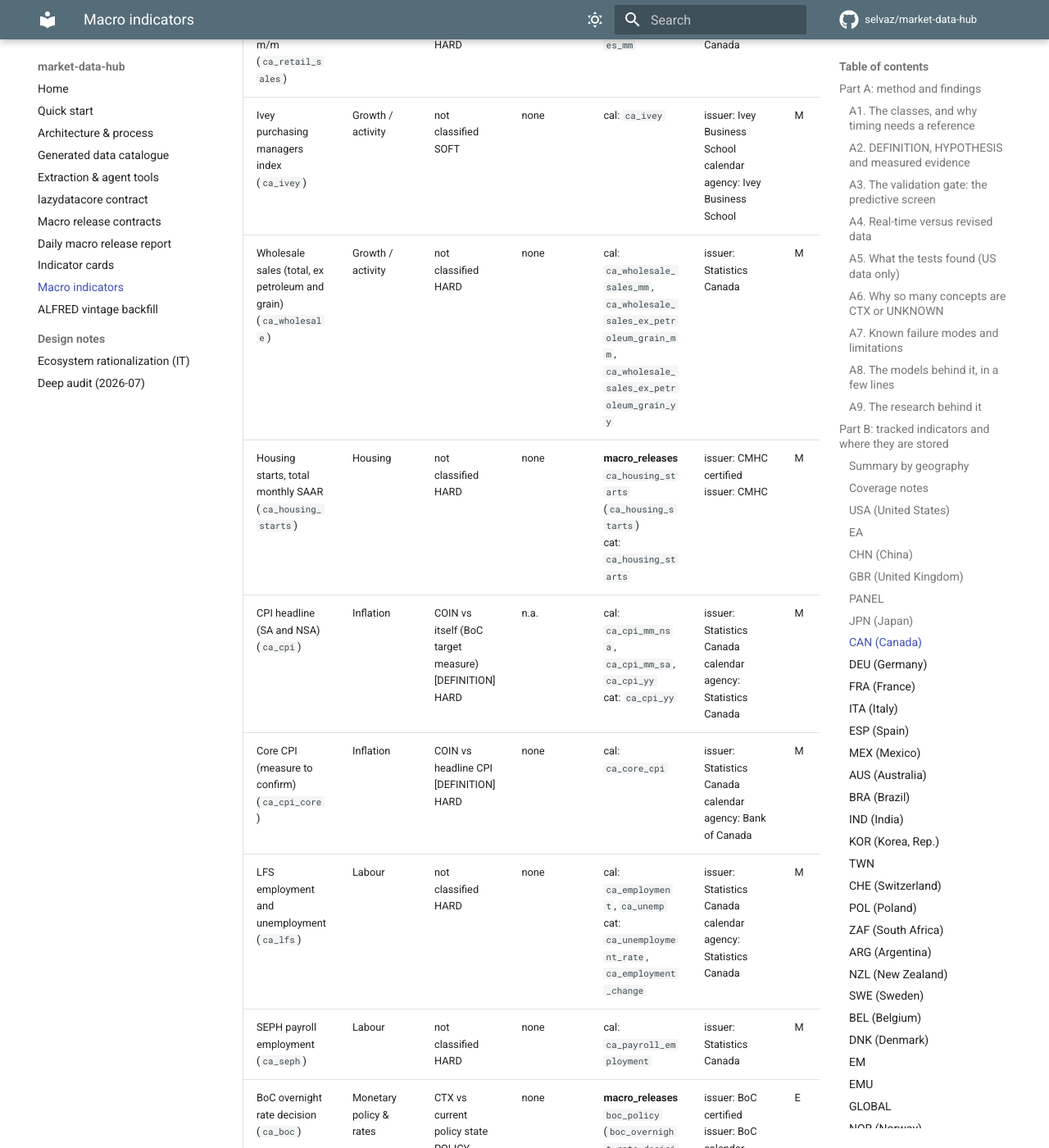
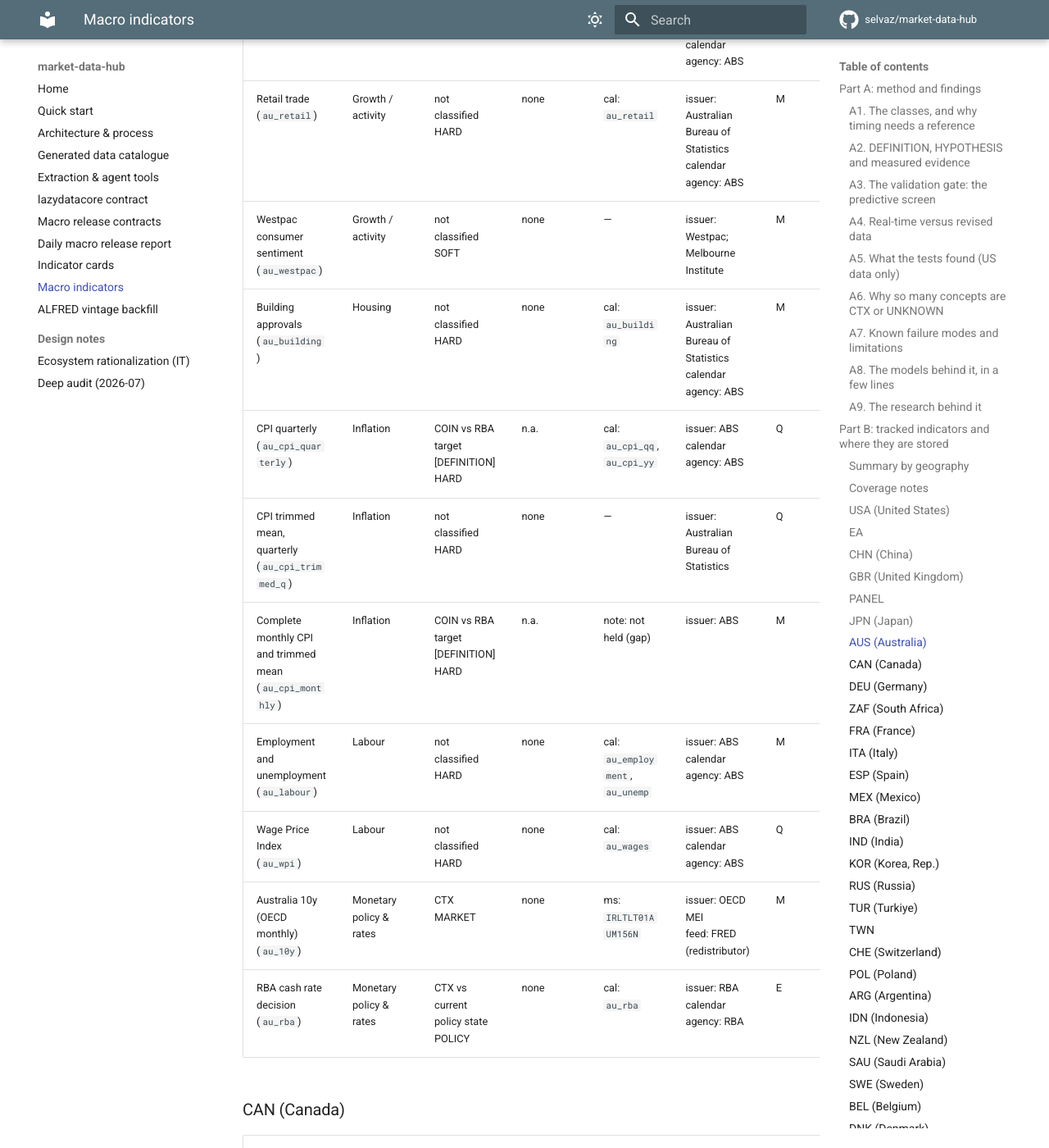
Before and after one commit to selvaz/market-data-hub, an MkDocs documentation site: the page built from docs/macro-indicators.md, in a window 1280 px wide and 1400 px high, scrolled down 50077 px. Shown: the whole window at 82% size. Built offline with MkDocs 1.6.1 and Material for MkDocs 9.7.7, drawn with Linux system fonts in a browser that asks for light colours; comment, search, counter and statistics services are not loaded; some of the changed text lies outside the part shown.

Commit message:
Add real-economy cards for underrepresented countries

```diff
--- a/docs/macro-indicators.md
+++ b/docs/macro-indicators.md
@@ -391,22 +391,26 @@
 | GBR (United Kingdom) | 20 | 10 | 7 | 0 | 7 | 1 | 4 | 8 |
 | PANEL | 17 | 1 | 0 | 1 | 0 | 0 | 14 | 2 |
 | JPN (Japan) | 15 | 8 | 1 | 0 | 6 | 0 | 4 | 5 |
+| AUS (Australia) | 14 | 0 | 0 | 0 | 2 | 0 | 3 | 9 |
 | CAN (Canada) | 13 | 2 | 1 | 0 | 3 | 0 | 3 | 7 |
 | DEU (Germany) | 13 | 1 | 0 | 1 | 4 | 1 | 1 | 6 |
+| ZAF (South Africa) | 11 | 0 | 0 | 0 | 0 | 0 | 5 | 6 |
 | FRA (France) | 10 | 0 | 0 | 0 | 3 | 0 | 1 | 6 |
 | ITA (Italy) | 10 | 0 | 0 | 0 | 4 | 1 | 1 | 4 |
 | ESP (Spain) | 8 | 0 | 0 | 0 | 3 | 0 | 1 | 4 |
 | MEX (Mexico) | 8 | 2 | 0 | 0 | 3 | 0 | 3 | 2 |
-| AUS (Australia) | 7 | 0 | 0 | 0 | 2 | 0 | 3 | 2 |
 | BRA (Brazil) | 7 | 1 | 0 | 0 | 2 | 0 | 4 | 1 |
 | IND (India) | 7 | 0 | 0 | 0 | 2 | 0 | 2 | 3 |
 | KOR (Korea, Rep.) | 7 | 0 | 0 | 0 | 2 | 0 | 3 | 2 |
+| RUS (Russia) | 7 | 0 | 0 | 0 | 0 | 0 | 1 | 6 |
+| TUR (Turkiye) | 7 | 0 | 0 | 0 | 0 | 0 | 1 | 6 |
 | TWN | 6 | 0 | 0 | 1 | 3 | 0 | 1 | 1 |
 | CHE (Switzerland) | 5 | 0 | 0 | 0 | 0 | 0 | 4 | 1 |
 | POL (Poland) | 5 | 0 | 0 | 0 | 2 | 1 | 2 | 0 |
-| ZAF (South Africa) | 5 | 0 | 0 | 0 | 0 | 0 | 4 | 1 |
 | ARG (Argentina) | 4 | 0 | 0 | 0 | 2 | 0 | 0 | 2 |
+| IDN (Indonesia) | 4 | 0 | 0 | 0 | 0 | 0 | 1 | 3 |
 | NZL (New Zealand) | 3 | 0 | 0 | 0 | 0 | 0 | 3 | 0 |
+| SAU (Saudi Arabia) | 3 | 0 | 0 | 0 | 0 | 0 | 0 | 3 |
 | SWE (Sweden) | 3 | 0 | 0 | 0 | 0 | 0 | 3 | 0 |
 | BEL (Belgium) | 2 | 0 | 0 | 0 | 0 | 0 | 2 | 0 |
 | DNK (Denmark) | 2 | 0 | 0 | 0 | 0 | 0 | 2 | 0 |
@@ -695,6 +695,25 @@
 | JGB 10y (`jp_jgb_10y`) | Monetary policy & rates | CTX<br>MARKET | none | ms: `CB_JP_10Y`, `IRLTLT01JPM156N` | issuer: MoF Japan; OECD MEI<br>feed: FRED (redistributor) | D | — | no | no | — |
 | JGB 2y (`jp_jgb_2y`) | Monetary policy & rates | CTX vs expected policy path plus premia<br>MARKET | none | ms: `CB_JP_2Y` | issuer: MoF Japan | D | — | no | no | — |
 
+### AUS (Australia)
+
+| Concept (card key) | Theme | Timing class vs reference · nature | Evidence (`ev_timing`) | Stores | Issuer / source | Freq | Release time | Official card | Consensus | Tier |
+|---|---|---|---|---|---|---|---|---|---|---|
+| International trade balance (`au_trade`) | External / global | not classified<br>HARD | none | cal: `au_trade` | issuer: Australian Bureau of Statistics<br>calendar agency: ABS | M | — | no | no | T2 |
+| USD per AUD (`fx_aud`) | External / global | CTX<br>MARKET | none | ms: `DEXUSAL` | issuer: Fed H.10<br>feed: FRED (redistributor) | D | — | no | no | — |
+| NAB business survey (`au_nab`) | Growth / activity | not classified<br>SOFT | none | — | issuer: National Australia Bank | M | — | no | no | — |
+| Real GDP (`au_gdp`) | Growth / activity | not classified<br>HARD | none | cal: `au_gdp` | issuer: Australian Bureau of Statistics<br>calendar agency: ABS | Q | — | no | no | T2 |
+| Retail trade (`au_retail`) | Growth / activity | not classified<br>HARD | none | cal: `au_retail` | issuer: Australian Bureau of Statistics<br>calendar agency: ABS | M | — | no | no | T2 |
+| Westpac consumer sentiment (`au_westpac`) | Growth / activity | not classified<br>SOFT | none | — | issuer: Westpac; Melbourne Institute | M | — | no | no | — |
+| Building approvals (`au_building`) | Housing | not classified<br>HARD | none | cal: `au_building` | issuer: Australian Bureau of Statistics<br>calendar agency: ABS | M | — | no | no | T3 |
+| CPI quarterly (`au_cpi_quarterly`) | Inflation | COIN vs RBA target [DEFINITION]<br>HARD | n.a. | cal: `au_cpi_qq`, `au_cpi_yy` | issuer: ABS<br>calendar agency: ABS | Q | — | no | no | T1 |
+| CPI trimmed mean, quarterly (`au_cpi_trimmed_q`) | Inflation | not classified<br>HARD | none | — | issuer: Australian Bureau of Statistics | Q | — | no | no | — |
+| Complete monthly CPI and trimmed mean (`au_cpi_monthly`) | Inflation | COIN vs RBA target [DEFINITION]<br>HARD | n.a. | note: not held (gap) | issuer: ABS | M | — | no | no | — |
+| Employment and unemployment (`au_labour`) | Labour | not classified<br>HARD | none | cal: `au_employment`, `au_unemp` | issuer: ABS<br>calendar agency: ABS | M | — | no | no | T1 |
+| Wage Price Index (`au_wpi`) | Labour | not classified<br>HARD | none | cal: `au_wages` | issuer: ABS<br>calendar agency: ABS | Q | — | no | no | T1 |
+| Australia 10y (OECD monthly) (`au_10y`) | Monetary policy & rates | CTX<br>MARKET | none | ms: `IRLTLT01AUM156N` | issuer: OECD MEI<br>feed: FRED (redistributor) | M | — | no | no | — |
+| RBA cash rate decision (`au_rba`) | Monetary policy & rates | CTX vs current policy state<br>POLICY | none | cal: `au_rba` | issuer: RBA<br>calendar agency: RBA | E | — | no | no | T1 |
+
 ### CAN (Canada)
 
 | Concept (card key) | Theme | Timing class vs reference · nature | Evidence (`ev_timing`) | Stores | Issuer / source | Freq | Release time | Official card | Consensus | Tier |
@@ -730,6 +749,22 @@
 | HICP and core HICP (`de_hicp`) | Inflation | COIN vs EA HICP [DEFINITION]<br>HARD | n.a. | cal: `de_hicp_flash_yy`, `de_hicp_mm`, `de_hicp_yy`, `de_core_hicp_flash_yy` | issuer: Destatis | M | — | no | no | — |
 | Registered unemployment (BA), change and rate (`de_unemployment_ba`) | Labour | LAG vs German output [HYPOTHESIS]<br>HARD | analogy | cal: `de_unemployment_change`, `de_unemployment_rate`<br>cat: `de_unemployment_rate` | issuer: Bundesagentur | M | — | no | no | — |
 | Bund 10y yield (`de_bund_10y`) | Monetary policy & rates | CTX<br>MARKET | none | ms: `DEU_BUND10_FA`, `IRLTLT01DEM156N` | issuer: Finanzagentur; OECD MEI<br>feed: FRED (redistributor) | D | — | no | no | — |
+
+### ZAF (South Africa)
+
+| Concept (card key) | Theme | Timing class vs reference · nature | Evidence (`ev_timing`) | Stores | Issuer / source | Freq | Release time | Official card | Consensus | Tier |
+|---|---|---|---|---|---|---|---|---|---|---|
+| Merchandise trade balance (`za_trade`) | External / global | not classified<br>HARD | none | — | issuer: South African Revenue Service | M | — | no | no | — |
+| ZAR per USD (`fx_zar`) | External / global | CTX<br>MARKET | none | ms: `DEXSFUS` | issuer: Fed H.10<br>feed: FRED (redistributor) | D | — | no | no | — |
+| Absa manufacturing PMI (`za_pmi_mfg`) | Growth / activity | not classified<br>SOFT | none | — | issuer: BER; Absa | M | — | no | no | — |
+| Manufacturing production (`za_indpro`) | Growth / activity | not classified<br>HARD | none | — | issuer: Statistics South Africa | M | — | no | no | — |
+| Real GDP (`za_gdp`) | Growth / activity | not classified<br>HARD | none | — | issuer: Statistics South Africa | Q | — | no | no | — |
+| Retail trade sales (`za_retail`) | Growth / activity | not classified<br>HARD | none | — | issuer: Statistics South Africa | M | — | no | no | — |
+| Consumer price index (`za_cpi`) | Inflation | not classified<br>HARD | none | — | issuer: Statistics South Africa | M | — | no | no | — |
+| R2030 government bond yield (`za_r2030`) | Monetary policy & rates | CTX<br>MARKET | none | ms: `CB_ZA_R2030` | issuer: SARB | D | — | no | no | — |
+| R209 (2036) government bond yield (`za_r209`) | Monetary policy & rates | CTX<br>MARKET | none | ms: `CB_ZA_R209` | issuer: SARB | D | — | no | no | — |
+| SARB repo rate decision (`za_repo`) | Monetary policy & rates | CTX vs current policy state<br>POLICY | none | — | issuer: South African Reserve Bank | E | — | no | no | — |
+| South Africa 10y (OECD monthly) (`za_10y`) | Monetary policy & rates | CTX<br>MARKET | none | ms: `IRLTLT01ZAM156N` | issuer: OECD MEI<br>feed: FRED (redistributor) | M | — | no | no | — |
 
 ### FRA (France)
 
@@ -787,18 +822,6 @@
 | Banxico decision (`mx_banxico`) | Monetary policy & rates | CTX vs current policy state<br>POLICY | none | **macro_releases** `banxico_policy` (`banxico_overnight_rate_decision`)<br>cal: `mx_banxico`<br>cat: `banxico_overnight_rate_decision` | issuer: Banxico<br>certified issuer: Banxico<br>calendar agency: Banxico | E | 13:00 America/Mexico_City | yes | no | T1 |
 | Mexico 10y (OECD monthly) (`mx_10y`) | Monetary policy & rates | CTX<br>MARKET | none | ms: `IRLTLT01MXM156N` | issuer: OECD MEI<br>feed: FRED (redistributor) | M | — | no | no | — |
 
-### AUS (Australia)
-
-| Concept (card key) | Theme | Timing class vs reference · nature | Evidence (`ev_timing`) | Stores | Issuer / source | Freq | Release time | Official card | Consensus | Tier |
-|---|---|---|---|---|---|---|---|---|---|---|
-| USD per AUD (`fx_aud`) | External / global | CTX<br>MARKET | none | ms: `DEXUSAL` | issuer: Fed H.10<br>feed: FRED (redistributor) | D | — | no | no | — |
-| CPI quarterly (`au_cpi_quarterly`) | Inflation | COIN vs RBA target [DEFINITION]<br>HARD | n.a. | cal: `au_cpi_qq`, `au_cpi_yy` | issuer: ABS<br>calendar agency: ABS | Q | — | no | no | T1 |
-| Complete monthly CPI and trimmed mean (`au_cpi_monthly`) | Inflation | COIN vs RBA target [DEFINITION]<br>HARD | n.a. | note: not held (gap) | issuer: ABS | M | — | no | no | — |
-| Employment and unemployment (`au_labour`) | Labour | not classified<br>HARD | none | cal: `au_employment`, `au_unemp` | issuer: ABS<br>calendar agency: ABS | M | — | no | no | T1 |
-| Wage Price Index (`au_wpi`) | Labour | not classified<br>HARD | none | cal: `au_wages` | issuer: ABS<br>calendar agency: ABS | Q | — | no | no | T1 |
-| Australia 10y (OECD monthly) (`au_10y`) | Monetary policy & rates | CTX<br>MARKET | none | ms: `IRLTLT01AUM156N` | issuer: OECD MEI<br>feed: FRED (redistributor) | M | — | no | no | — |
-| RBA cash rate decision (`au_rba`) | Monetary policy & rates | CTX vs current policy state<br>POLICY | none | cal: `au_rba` | issuer: RBA<br>calendar agency: RBA | E | — | no | no | T1 |
-
 ### BRA (Brazil)
 
 | Concept (card key) | Theme | Timing class vs reference · nature | Evidence (`ev_timing`) | Stores | Issuer / source | Freq | Release time | Official card | Consensus | Tier |
@@ -835,6 +858,30 @@
 | BoK base rate and statement (`kr_bok`) | Monetary policy & rates | CTX vs current policy state<br>POLICY | none | cal: `kr_bok`, `kr_bok_statement` | issuer: BoK<br>calendar agency: Bank of Korea | E | — | no | no | T1 |
 | Korea 10y (OECD monthly) (`kr_10y`) | Monetary policy & rates | CTX<br>MARKET | none | ms: `IRLTLT01KRM156N` | issuer: OECD MEI<br>feed: FRED (redistributor) | M | — | no | no | — |
 
+### RUS (Russia)
+
+| Concept (card key) | Theme | Timing class vs reference · nature | Evidence (`ev_timing`) | Stores | Issuer / source | Freq | Release time | Official card | Consensus | Tier |
+|---|---|---|---|---|---|---|---|---|---|---|
+| International reserves (`ru_reserves`) | External / global | not classified<br>HARD | none | — | issuer: Bank of Russia | W | — | no | no | — |
+| Industrial production (`ru_indpro`) | Growth / activity | not classified<br>HARD | none | — | issuer: Rosstat | M | — | no | no | — |
+| Real GDP (`ru_gdp`) | Growth / activity | not classified<br>HARD | none | — | issuer: Rosstat | Q | — | no | no | — |
+| Retail trade turnover (`ru_retail`) | Growth / activity | not classified<br>HARD | none | — | issuer: Rosstat | M | — | no | no | — |
+| Russia manufacturing PMI (`ru_pmi_mfg`) | Growth / activity | not classified<br>SOFT | none | — | issuer: S&P Global | M | — | no | no | — |
+| Consumer price index (`ru_cpi`) | Inflation | not classified<br>HARD | none | — | issuer: Rosstat | M | — | no | no | — |
+| Bank of Russia key rate decision (`ru_cbr`) | Monetary policy & rates | CTX vs current policy state<br>POLICY | none | — | issuer: Bank of Russia | E | — | no | no | — |
+
+### TUR (Turkiye)
+
+| Concept (card key) | Theme | Timing class vs reference · nature | Evidence (`ev_timing`) | Stores | Issuer / source | Freq | Release time | Official card | Consensus | Tier |
+|---|---|---|---|---|---|---|---|---|---|---|
+| Current account balance (`tr_current_account`) | External / global | not classified<br>HARD | none | — | issuer: Central Bank of the Republic of T?rkiye | M | — | no | no | — |
+| Foreign trade balance (`tr_trade`) | External / global | not classified<br>HARD | none | — | issuer: Turkish Statistical Institute | M | — | no | no | — |
+| Industrial production index (`tr_indpro`) | Growth / activity | not classified<br>HARD | none | — | issuer: Turkish Statistical Institute | M | — | no | no | — |
+| Turkey manufacturing PMI (`tr_pmi_mfg`) | Growth / activity | not classified<br>SOFT | none | — | issuer: S&P Global | M | — | no | no | — |
+| Consumer price index (`tr_cpi`) | Inflation | not classified<br>HARD | none | — | issuer: Turkish Statistical Institute | M | — | no | no | — |
+| Domestic producer price index (`tr_ppi`) | Inflation | not classified<br>HARD | none | — | issuer: Turkish Statistical Institute | M | — | no | no | — |
+| CBRT one-week repo rate decision (`tr_cbrt`) | Monetary policy & rates | CTX vs current policy state<br>POLICY | none | — | issuer: Central Bank of the Republic of T?rkiye | E | — | no | no | — |
+
 ### TWN
 
 | Concept (card key) | Theme | Timing class vs reference · nature | Evidence (`ev_timing`) | Stores | Issuer / source | Freq | Release time | Official card | Consensus | Tier |
@@ -866,16 +913,6 @@
 | NBP decision and minutes (`pl_nbp`) | Monetary policy & rates | CTX vs current policy state<br>POLICY | none | cal: `pl_nbp`, `pl_nbp_minutes` | issuer: NBP | E | — | no | no | — |
 | Poland 10y (OECD monthly) (`pl_10y`) | Monetary policy & rates | CTX<br>MARKET | none | ms: `IRLTLT01PLM156N` | issuer: OECD MEI<br>feed: FRED (redistributor) | M | — | no | no | — |
 
-### ZAF (South Africa)
-
-| Concept (card key) | Theme | Timing class vs reference · nature | Evidence (`ev_timing`) | Stores | Issuer / source | Freq | Release time | Official card | Consensus | Tier |
-|---|---|---|---|---|---|---|---|---|---|---|
-| ZAR per USD (`fx_zar`) | External / global | CTX<br>MARKET | none | ms: `DEXSFUS` | issuer: Fed H.10<br>feed: FRED (redistributor) | D | — | no | no | — |
-| Absa manufacturing PMI (`za_pmi_mfg`) | Growth / activity | not classified<br>SOFT | none | — | issuer: BER; Absa | M | — | no | no | — |
-| R2030 government bond yield (`za_r2030`) | Monetary policy & rates | CTX<br>MARKET | none | ms: `CB_ZA_R2030` | issuer: SARB | D | — | no | no | — |
-| R209 (2036) government bond yield (`za_r209`) | Monetary policy & rates | CTX<br>MARKET | none | ms: `CB_ZA_R209` | issuer: SARB | D | — | no | no | — |
-| South Africa 10y (OECD monthly) (`za_10y`) | Monetary policy & rates | CTX<br>MARKET | none | ms: `IRLTLT01ZAM156N` | issuer: OECD MEI<br>feed: FRED (redistributor) | M | — | no | no | — |
-
 ### ARG (Argentina)
 
 | Concept (card key) | Theme | Timing class vs reference · nature | Evidence (`ev_timing`) | Stores | Issuer / source | Freq | Release time | Official card | Consensus | Tier |
@@ -885,6 +922,15 @@
 | CPI headline (`ar_cpi`) | Inflation | COIN vs itself [DEFINITION]<br>HARD | n.a. | cal: `ar_cpi_mm`, `ar_cpi_yy` | issuer: INDEC | M | — | no | no | — |
 | Core CPI (`ar_cpi_core`) | Inflation | COIN vs headline CPI [DEFINITION]<br>HARD | none | cal: `ar_core_cpi_mm`, `ar_core_cpi_yy` | issuer: INDEC | M | — | no | no | — |
 
+### IDN (Indonesia)
+
+| Concept (card key) | Theme | Timing class vs reference · nature | Evidence (`ev_timing`) | Stores | Issuer / source | Freq | Release time | Official card | Consensus | Tier |
+|---|---|---|---|---|---|---|---|---|---|---|
+| Indonesia manufacturing PMI (`id_pmi_mfg`) | Growth / activity | not classified<br>SOFT | none | — | issuer: S&P Global | M | — | no | no | — |
+| Real GDP (`id_gdp`) | Growth / activity | not classified<br>HARD | none | — | issuer: Badan Pusat Statistik | Q | — | no | no | — |
+| Consumer price index (`id_cpi`) | Inflation | not classified<br>HARD | none | — | issuer: Badan Pusat Statistik | M | — | no | no | — |
+| Bank Indonesia policy rate (`id_bi_rate`) | Monetary policy & rates | CTX vs current policy state<br>POLICY | none | — | issuer: Bank Indonesia | E | — | no | no | — |
+
 ### NZL (New Zealand)
 
 | Concept (card key) | Theme | Timing class vs reference · nature | Evidence (`ev_timing`) | Stores | Issuer / source | Freq | Release time | Official card | Consensus | Tier |
@@ -892,6 +938,14 @@
 | USD per NZD (`fx_nzd`) | External / global | CTX<br>MARKET | none | ms: `DEXUSNZ` | issuer: Fed H.10<br>feed: FRED (redistributor) | D | — | no | no | — |
 | New Zealand 10y (OECD monthly) (`nz_10y`) | Monetary policy & rates | CTX<br>MARKET | none | ms: `IRLTLT01NZM156N` | issuer: OECD MEI<br>feed: FRED (redistributor) | M | — | no | no | — |
 | RBNZ OCR decision (`nz_rbnz`) | Monetary policy & rates | CTX vs current policy state<br>POLICY | none | cal: `nz_rbnz` | issuer: RBNZ<br>calendar agency: RBNZ | E | — | no | no | T2 |
+
+### SAU (Saudi Arabia)
+
+| Concept (card key) | Theme | Timing class vs reference · nature | Evidence (`ev_timing`) | Stores | Issuer / source | Freq | Release time | Official card | Consensus | Tier |
+|---|---|---|---|---|---|---|---|---|---|---|
+| Real GDP (`sa_gdp`) | Growth / activity | not classified<br>HARD | none | — | issuer: General Authority for Statistics | Q | — | no | no | — |
+| Saudi Arabia PMI (`sa_pmi_mfg`) | Growth / activity | not classified<br>SOFT | none | — | issuer: S&P Global | M | — | no | no | — |
+| Consumer price index (`sa_cpi`) | Inflation | not classified<br>HARD | none | — | issuer: General Authority for Statistics | M | — | no | no | — |
 
 ### SWE (Sweden)
 
@@ -985,12 +1039,6 @@
 |---|---|---|---|---|---|---|---|---|---|---|
 | Hungary 10y (OECD monthly) (`hu_10y`) | Monetary policy & rates | CTX<br>MARKET | none | ms: `IRLTLT01HUM156N` | issuer: OECD MEI<br>feed: FRED (redistributor) | M | — | no | no | — |
 
-### IDN (Indonesia)
-
-| Concept (card key) | Theme | Timing class vs reference · nature | Evidence (`ev_timing`) | Stores | Issuer / source | Freq | Release time | Official card | Consensus | Tier |
-|---|---|---|---|---|---|---|---|---|---|---|
-| Indonesia manufacturing PMI (`id_pmi_mfg`) | Growth / activity | not classified<br>SOFT | none | — | issuer: S&P Global | M | — | no | no | — |
-
 ### IRL (Ireland)
 
 | Concept (card key) | Theme | Timing class vs reference · nature | Evidence (`ev_timing`) | Stores | Issuer / source | Freq | Release time | Official card | Consensus | Tier |
@@ -1033,18 +1081,6 @@
 |---|---|---|---|---|---|---|---|---|---|---|
 | Portugal 10y (OECD monthly) (`pt_10y`) | Monetary policy & rates | CTX<br>MARKET | none | ms: `IRLTLT01PTM156N` | issuer: OECD MEI<br>feed: FRED (redistributor) | M | — | no | no | — |
 
-### RUS (Russia)
-
-| Concept (card key) | Theme | Timing class vs reference · nature | Evidence (`ev_timing`) | Stores | Issuer / source | Freq | Release time | Official card | Consensus | Tier |
-|---|---|---|---|---|---|---|---|---|---|---|
-| Russia manufacturing PMI (`ru_pmi_mfg`) | Growth / activity | not classified<br>SOFT | none | — | issuer: S&P Global | M | — | no | no | — |
-
-### SAU (Saudi Arabia)
-
-| Concept (card key) | Theme | Timing class vs reference · nature | Evidence (`ev_timing`) | Stores | Issuer / source | Freq | Release time | Official card | Consensus | Tier |
-|---|---|---|---|---|---|---|---|---|---|---|
-| Saudi Arabia PMI (`sa_pmi_mfg`) | Growth / activity | not classified<br>SOFT | none | — | issuer: S&P Global | M | — | no | no | — |
-
 ### SGP (Singapore)
 
 | Concept (card key) | Theme | Timing class vs reference · nature | Evidence (`ev_timing`) | Stores | Issuer / source | Freq | Release time | Official card | Consensus | Tier |
@@ -1069,12 +1105,6 @@
 |---|---|---|---|---|---|---|---|---|---|---|
 | THB per USD (`fx_thb`) | External / global | CTX<br>MARKET | none | ms: `DEXTHUS` | issuer: Fed H.10<br>feed: FRED (redistributor) | D | — | no | no | — |
 
-### TUR (Turkiye)
-
-| Concept (card key) | Theme | Timing class vs reference · nature | Evidence (`ev_timing`) | Stores | Issuer / source | Freq | Release time | Official card | Consensus | Tier |
-|---|---|---|---|---|---|---|---|---|---|---|
-| Turkey manufacturing PMI (`tr_pmi_mfg`) | Growth / activity | not classified<br>SOFT | none | — | issuer: S&P Global | M | — | no | no | — |
-
 ### VEN
 
 | Concept (card key) | Theme | Timing class vs reference · nature | Evidence (`ev_timing`) | Stores | Issuer / source | Freq | Release time | Official card | Consensus | Tier |
```
Also changed, not shown: other parts of docs/macro-indicators.md (+2 -6 lines), docs/indicator-cards.md (+2 -2 lines), 4 other files.
